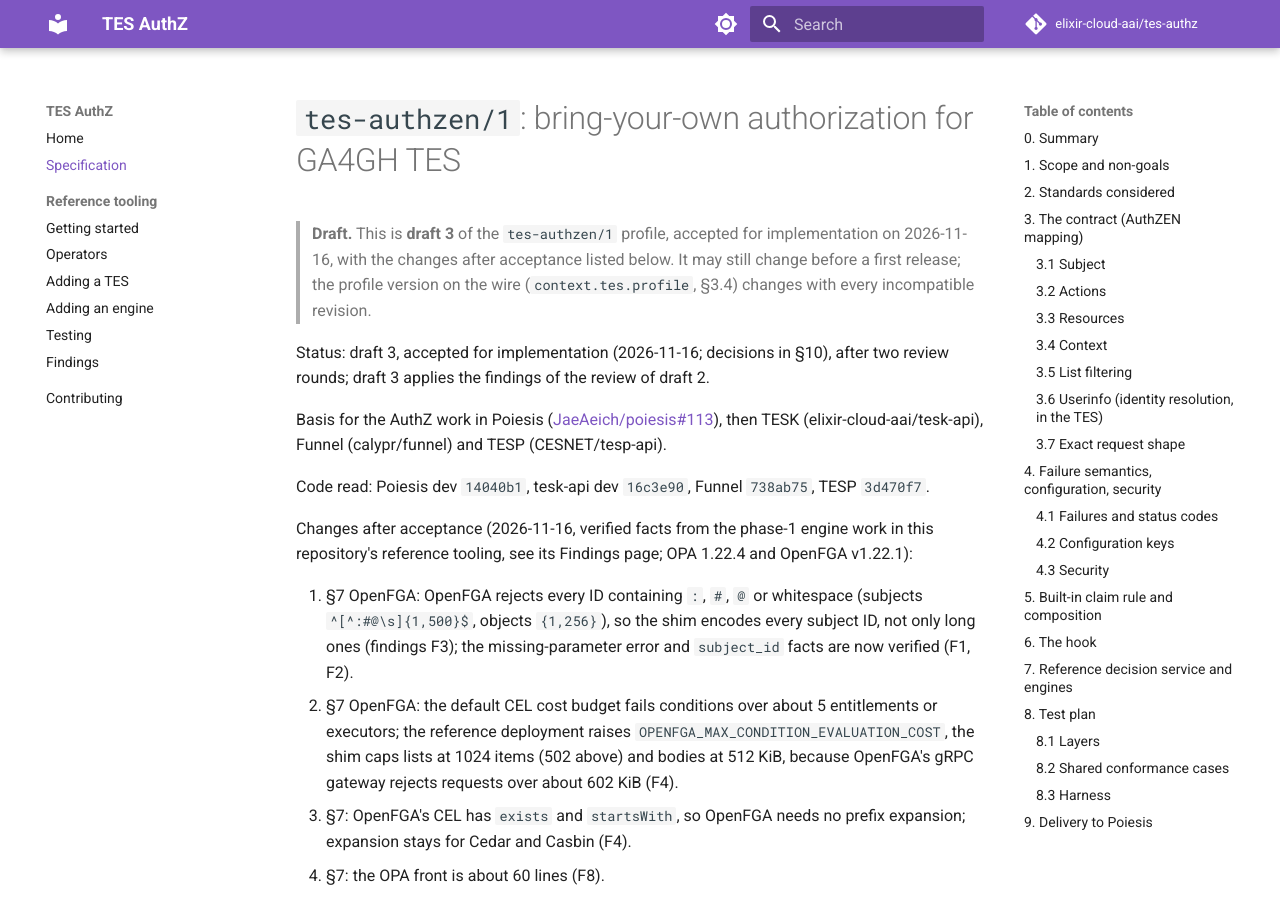
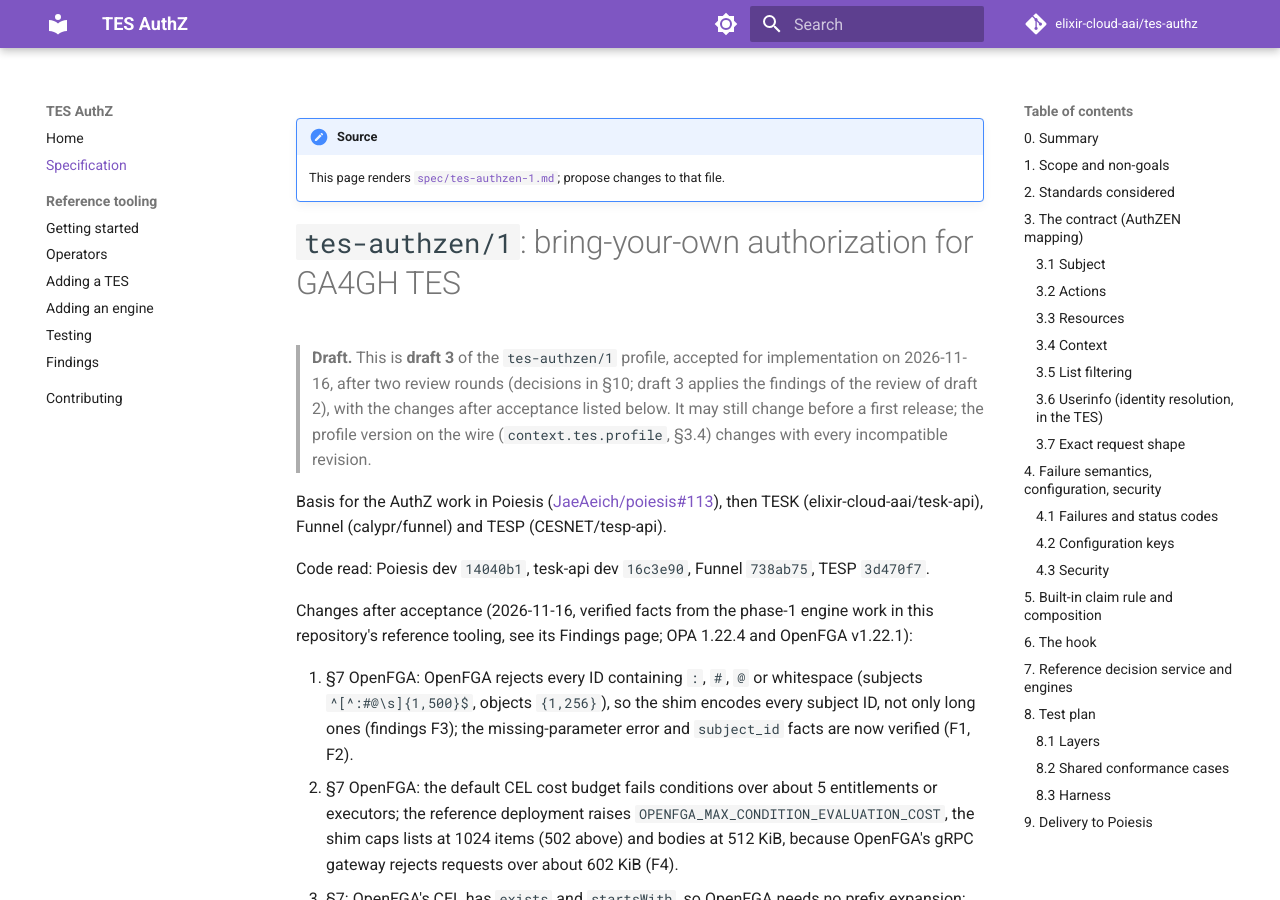
Before and after one commit to elixir-cloud-aai/tes-authz, an MkDocs documentation site: the page built from docs/specification.md, in a window 1280 px wide and 900 px high. Built offline with MkDocs 1.6.1 and Material for MkDocs 9.7.7, drawn with Linux system fonts in a browser that asks for light colours; comment, search, counter and statistics services are not loaded; some of the changed text lies outside the part shown.

Commit message:
docs: apply the review of the spec move
The spec names this repository as the harness home (§8.3) and folds
its status line into the draft banner. The Specification page links
its source file, mkdocs serve watches spec/, the Poiesis README links
the spec sections and says why it keeps its URL stripping copy, and
the strip_url docstring names steps 0 to 6.

Refs #7

Co-Authored-By: Claude Opus 5.5 <noreply@anthropic.com>

```diff
--- a/docs/specification.md
+++ b/docs/specification.md
@@ -1,3 +1,6 @@
 <!-- The specification's source is `spec/tes-authzen-1.md`; edit it there. -->
 
+!!! note "Source"
+    This page renders [`spec/tes-authzen-1.md`](https://github.com/elixir-cloud-aai/tes-authz/blob/dev/spec/tes-authzen-1.md); propose changes to that file.
+
 --8<-- "spec/tes-authzen-1.md"
--- a/mkdocs.yml
+++ b/mkdocs.yml
@@ -7,6 +7,8 @@ site_url: !ENV [READTHEDOCS_CANONICAL_URL, "https://tes-authz.readthedocs.io/en/
 repo_url: https://github.com/elixir-cloud-aai/tes-authz
 repo_name: elixir-cloud-aai/tes-authz
 edit_uri: edit/dev/docs/
+# The Specification page includes spec/; rebuild on its changes too
+watch: [spec]
 copyright: Copyright &copy; ELIXIR On-Cloud
 
 theme:
--- a/spec/tes-authzen-1.md
+++ b/spec/tes-authzen-1.md
@@ -1,8 +1,6 @@
 # `tes-authzen/1`: bring-your-own authorization for GA4GH TES
 
-> **Draft.** This is **draft 3** of the `tes-authzen/1` profile, accepted for implementation on 2026-11-16, with the changes after acceptance listed below. It may still change before a first release; the profile version on the wire (`context.tes.profile`, §3.4) changes with every incompatible revision.
-
-Status: draft 3, accepted for implementation (2026-11-16; decisions in §10), after two review rounds; draft 3 applies the findings of the review of draft 2.
+> **Draft.** This is **draft 3** of the `tes-authzen/1` profile, accepted for implementation on 2026-11-16, after two review rounds (decisions in §10; draft 3 applies the findings of the review of draft 2), with the changes after acceptance listed below. It may still change before a first release; the profile version on the wire (`context.tes.profile`, §3.4) changes with every incompatible revision.
 
 Basis for the AuthZ work in Poiesis ([JaeAeich/poiesis#113](https://github.com/JaeAeich/poiesis/issues/113)), then TESK (elixir-cloud-aai/tesk-api), Funnel (calypr/funnel) and TESP (CESNET/tesp-api).
 
@@ -388,7 +386,7 @@ Cases 1 and 22 have per-TES expectations (built-in defaults differ, §5); all ot
 - Mock OIDC issuer (discovery, JWKS, userinfo; mints JWTs and accepts opaque tokens at userinfo for TESK).
 - Recording stub PDP with a control endpoint for scripted decisions.
 - One TES-agnostic pytest suite over HTTP, plus a Go test (or grpcurl) for Funnel's gRPC case; per-TES fixtures (kind for Poiesis and TESK, docker compose for Funnel and TESP).
-- Golden requests and the URL-stripping cases live with the suite; layer 2 replays them. Home: a shared harness repo from phase 1 on, since phase 2 follows right after and reuses it unchanged; each TES's CI pulls it for its layer 1.
+- Golden requests and the URL-stripping cases live with the suite; layer 2 replays them. Home: this repository (`harness/`, `golden/`), shared by phase 1 and phase 2; each TES's CI pulls it for its layer 1.
 
 ## 9. Delivery to Poiesis
 
```
Also changed, not shown: golden/poiesis/README.md (+4 -4 lines), 1 other file.
